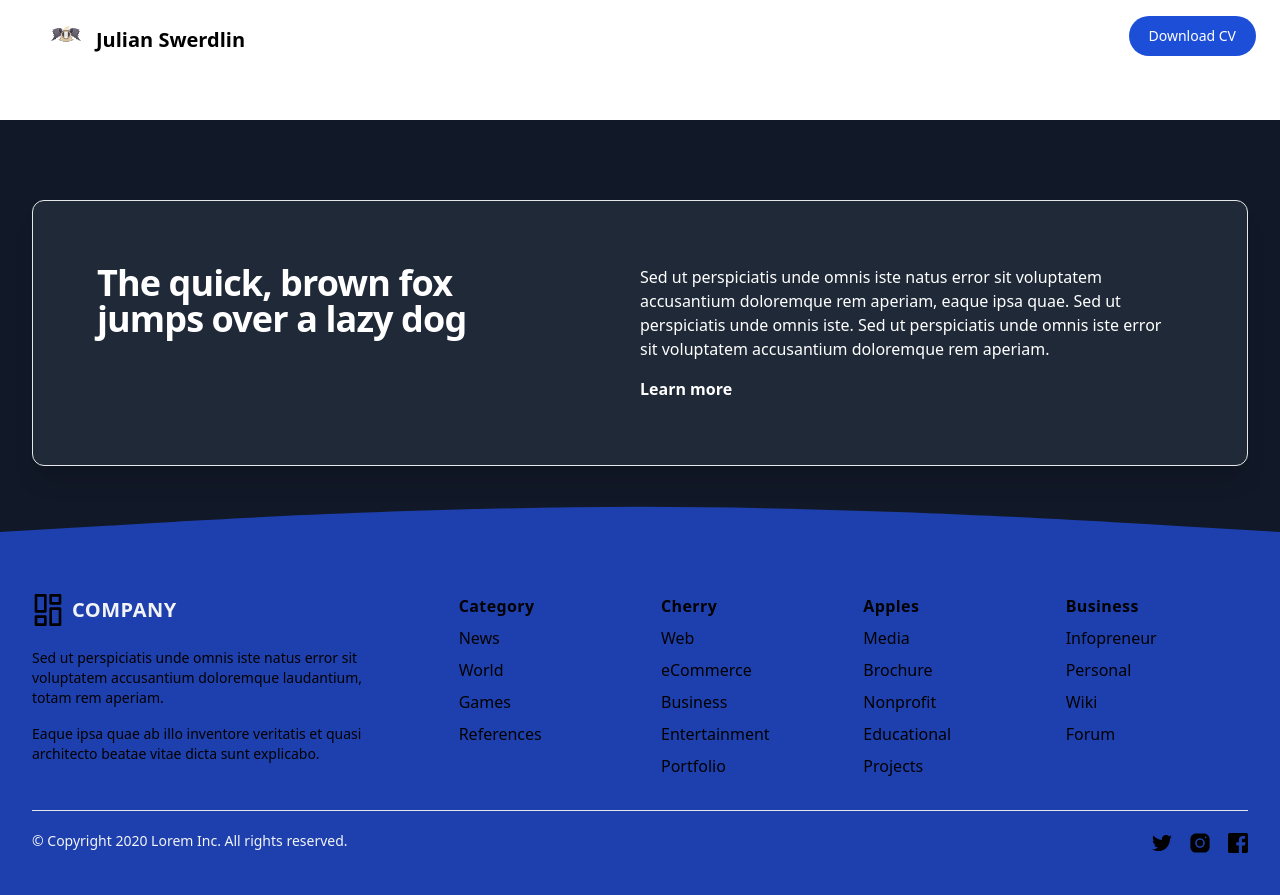
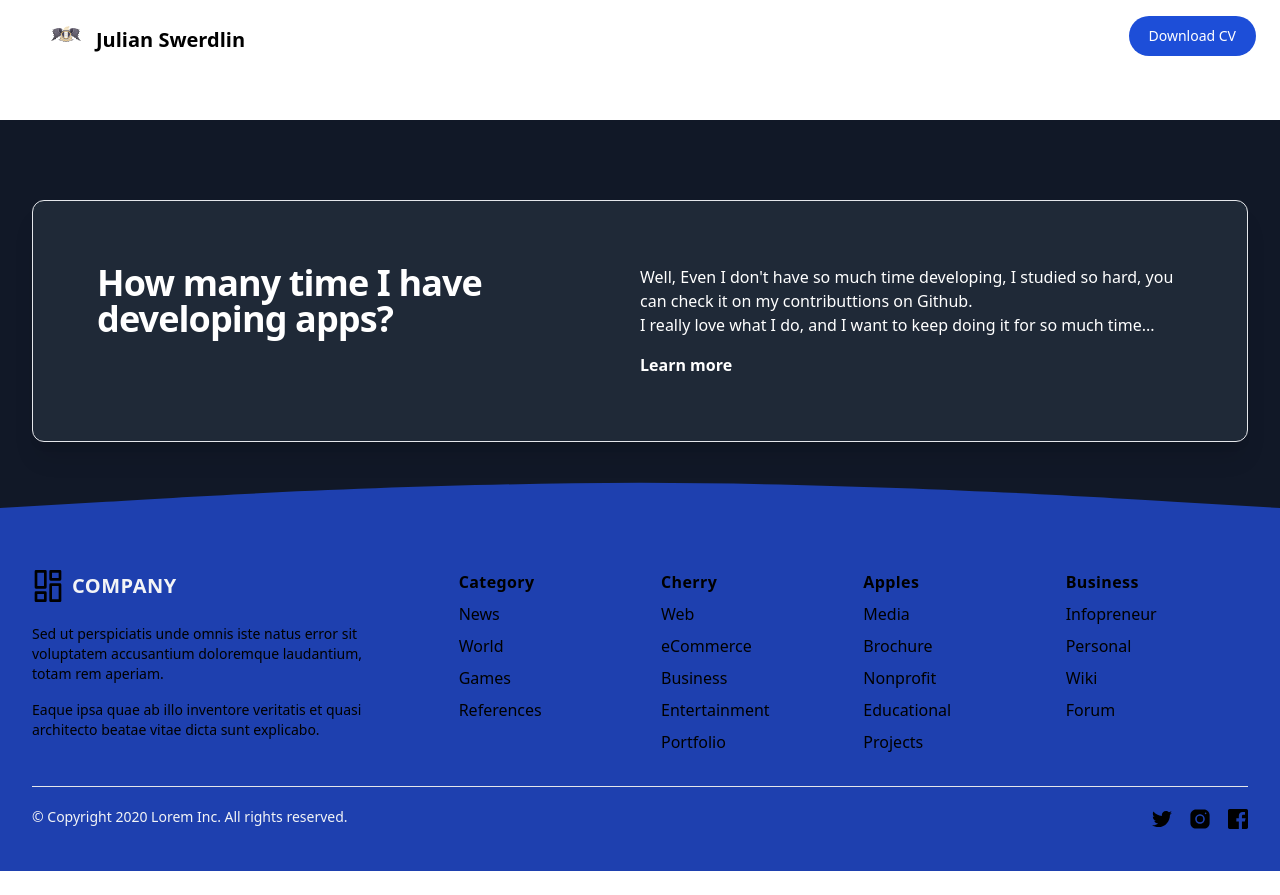
Before and after one commit to juliswer/portfolio2022, a Next.js app: page /components/Content in a window 1280 px wide. After the commit the page ends 871 px from the top, so only its background shows below. Built offline with nearby package versions, Linux system fonts and the light colour scheme.

Commit message:
index changes

```diff
--- a/src/pages/components/Content.jsx
+++ b/src/pages/components/Content.jsx
@@ -7,20 +7,13 @@ const Content = () => {
         <div className="flex flex-col lg:flex-row">
           <div className="mb-6 lg:mb-0 lg:w-1/2 lg:pr-5">
             <h2 className="font-sans text-3xl font-bold tracking-tight sm:text-4xl sm:leading-none text-white">
-              The quick, brown fox
-              <br className="hidden md:block" />
-              jumps over{' '}
-              <span className="inline-block text-white">
-                a lazy dog
-              </span>
+              How many time I have developing apps?
             </h2>
           </div>
           <div className="lg:w-1/2">
             <p className="mb-4 text-base text-white">
-              Sed ut perspiciatis unde omnis iste natus error sit voluptatem
-              accusantium doloremque rem aperiam, eaque ipsa quae. Sed ut
-              perspiciatis unde omnis iste. Sed ut perspiciatis unde omnis iste
-              error sit voluptatem accusantium doloremque rem aperiam.
+              Well, Even I don&apos;t have so much time developing, I studied so hard, you can check it on my contributtions on Github.<br />
+              I really love what I do, and I want to keep doing it for so much time...
             </p>
             <a
               aria-label=""
```
